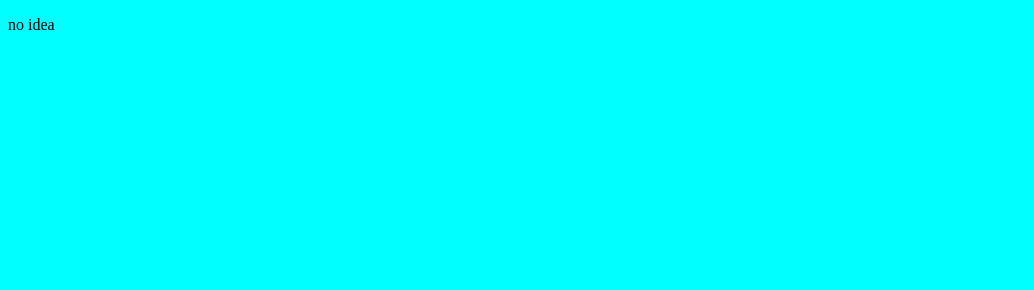
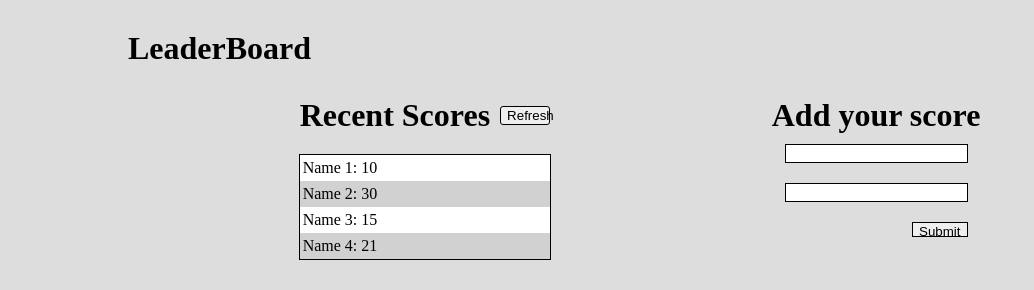
Before and after one commit to Mesi21/LeaderBoard, a website built with webpack: page src/index.html in a window 1280 px wide. Shown: the whole page, without its empty margins (0-1034 px from the left). Built offline with nearby package versions, Linux system fonts and the light colour scheme.

Commit message:
:sparkles: added elements and :art: added basic styling

```diff
--- a/src/index.html
+++ b/src/index.html
@@ -1,10 +1,11 @@
 <!DOCTYPE html>
-<html>
-  <head>
-    <meta charset="utf-8">
-    <title>Leaderboard</title>
-  <meta name="viewport" content="width=device-width, initial-scale=1"><script defer src="main.js"></script></head>
-  <body>
-    <div id="main"></div>
-  </body>
+<html lang="en">
+<head>
+    <meta charset="UTF-8">
+    <meta name="viewport" content="width=device-width, initial-scale=1.0">
+    <title>LeaderBoard</title>
+</head>
+<body>
+    <div id="mainArea"></div>
+</body>
 </html>
--- a/src/index.js
+++ b/src/index.js
@@ -1,6 +1,31 @@
 import './style.css';
-const mainarea = document.getElementById('main');
+import createHeader from './pageElements/header.js';
+import createBoard from './pageElements/board.js';
 
-const tryparagraph = document.createElement('p');
-tryparagraph.innerHTML = 'no idea';
-mainarea.appendChild(tryparagraph);
+const mockScores = [
+  {
+    name: 'Name 1',
+    score: 10,
+  },
+  {
+    name: 'Name 2',
+    score: 30,
+  },
+  {
+    name: 'Name 3',
+    score: 15,
+  },
+  {
+    name: 'Name 4',
+    score: 21,
+  },
+];
+
+const displayPage = () => {
+  const mainArea = document.getElementById('mainArea');
+  const header = createHeader();
+  const board = createBoard(mockScores);
+  mainArea.append(header, board);
+};
+
+displayPage();
--- /dev/null
+++ b/src/pageElements/board.js
@@ -0,0 +1,60 @@
+const createBoard = (arr) => {
+  const tableArea = document.createElement('div');
+  const tableLeft = document.createElement('div');
+  const tableRight = document.createElement('div');
+  const titleLeft = document.createElement('div');
+  const titleRecent = document.createElement('h1');
+  const btnRefresh = document.createElement('button');
+  const scoresArea = document.createElement('div');
+  const scoresList = document.createElement('ul');
+  const titleAdd = document.createElement('h1');
+  const formAddScore = document.createElement('form');
+  const inputName = document.createElement('input');
+  const inputScore = document.createElement('input');
+  const addBtn = document.createElement('input');
+  tableArea.setAttribute('id', 'board');
+  tableArea.setAttribute('class', 'f-row');
+  tableLeft.setAttribute('class', 'f-col');
+  tableLeft.setAttribute('id', 'left-col');
+  tableRight.setAttribute('class', 'f-col');
+  tableRight.setAttribute('id', 'right-col');
+  titleLeft.setAttribute('class', 'f-row');
+  titleLeft.setAttribute('id', 'left');
+  btnRefresh.innerHTML = 'Refresh';
+  titleRecent.innerHTML = 'Recent Scores';
+  scoresArea.setAttribute('class', 'f-col');
+  scoresArea.setAttribute('id', 'allScores');
+  scoresList.setAttribute('id', 'scores-list');
+  titleAdd.innerHTML = 'Add your score';
+  formAddScore.setAttribute('id', 'addScoreForm');
+  formAddScore.setAttribute('class', 'f-col');
+  inputName.setAttribute('type', 'text');
+  inputName.setAttribute('name', 'yourName');
+  inputScore.setAttribute('type', 'text');
+  inputScore.setAttribute('name', 'yourScore');
+  addBtn.setAttribute('type', 'submit');
+  addBtn.setAttribute('value', 'Submit');
+  addBtn.setAttribute('id', 'add-btn');
+  let idLi = 1;
+  arr.forEach((player) => {
+    const currLi = document.createElement('li');
+    currLi.setAttribute('id', idLi);
+    if (idLi % 2 === 0) {
+      currLi.setAttribute('class', 'row-even');
+    } else {
+      currLi.setAttribute('class', 'row-odd');
+    }
+    idLi += 1;
+    currLi.innerHTML = `${player.name}: ${player.score}`;
+    scoresList.appendChild(currLi);
+  });
+  formAddScore.append(inputName, inputScore, addBtn);
+  titleLeft.append(titleRecent, btnRefresh);
+  scoresArea.appendChild(scoresList);
+  tableLeft.append(titleLeft, scoresArea);
+  tableRight.append(titleAdd, formAddScore);
+  tableArea.append(tableLeft, tableRight);
+  return tableArea;
+};
+
+export default createBoard;
--- /dev/null
+++ b/src/pageElements/header.js
@@ -0,0 +1,10 @@
+const createHeader = () => {
+  const headerEle = document.createElement('div');
+  const title = document.createElement('h1');
+  headerEle.setAttribute('id', 'header');
+  title.innerHTML = 'LeaderBoard';
+  headerEle.appendChild(title);
+  return headerEle;
+};
+
+export default createHeader;
--- a/src/style.css
+++ b/src/style.css
@@ -1,3 +1,97 @@
 body {
-  background-color: aqua;
+  margin: 0 auto;
+  width: 80%;
+  background-color: rgb(221, 221, 221);
+  font-family: 'Times New Roman', Times, serif;
 }
+
+h1,
+h2,
+h3,
+h4,
+p,
+div,
+a,
+ul,
+li {
+  margin: 0;
+  padding: 0;
+}
+
+input {
+  border: 1px solid black;
+  margin: 10px;
+  height: 15px;
+}
+
+button {
+  width: 50px;
+  margin-left: 10px;
+  border-radius: 3px;
+  border: 1px solid black;
+}
+
+#header {
+  margin: 30px 0;
+}
+
+#add-btn {
+  margin-left: auto;
+}
+
+.f-col {
+  display: flex;
+  flex-direction: column;
+  align-items: center;
+  justify-content: space-between;
+}
+
+.f-row {
+  display: flex;
+  flex-direction: row;
+  align-items: center;
+}
+
+#board {
+  margin: 30px auto;
+  justify-content: space-evenly;
+  align-items: flex-start;
+}
+
+#left {
+  width: 100%;
+  justify-content: space-between;
+  align-items: center;
+}
+
+#allScores {
+  width: 100%;
+  border: 1px solid black;
+  margin-top: 20px;
+}
+
+#scores-list {
+  width: 100%;
+}
+
+.row-odd {
+  display: flex;
+  flex-direction: row;
+  align-items: center;
+  height: 20px;
+  background-color: rgb(255, 255, 255);
+  padding: 3px;
+}
+
+.row-even {
+  display: flex;
+  flex-direction: row;
+  align-items: center;
+  padding: 3px;
+  height: 20px;
+  background-color: rgb(209, 209, 209);
+}
+
+#left-col {
+  margin-right: 50px;
+}
--- a/webpack.config.js
+++ b/webpack.config.js
@@ -4,6 +4,7 @@ const HtmlWebpackPlugin = require('html-webpack-plugin');
 module.exports = {
   entry: './src/index.js',
   mode: 'development',
+  devtool: 'inline-source-map',
   devServer: {
     static: './dist',
   },
```
Also changed, not shown: dist/index.html, dist/main.js.
